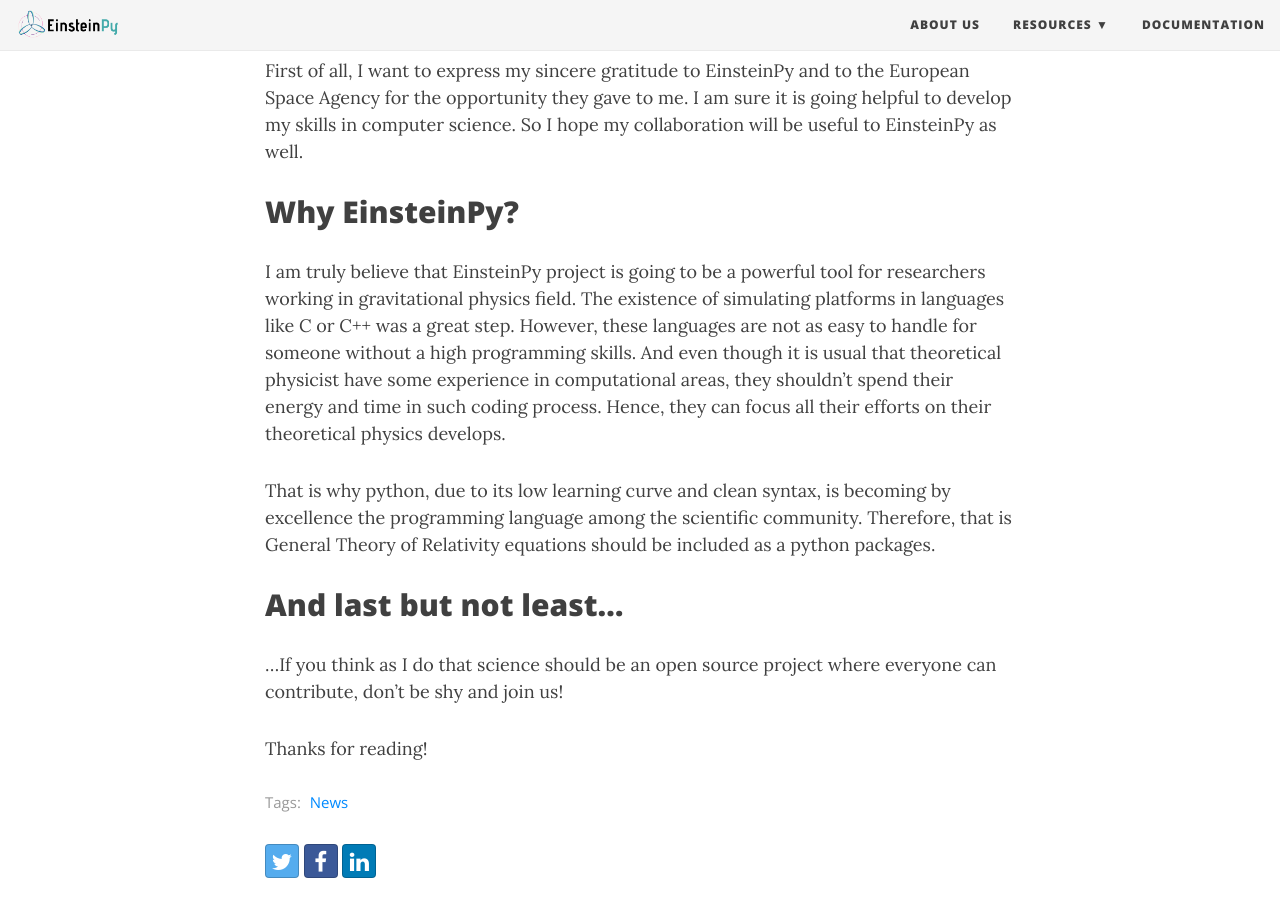
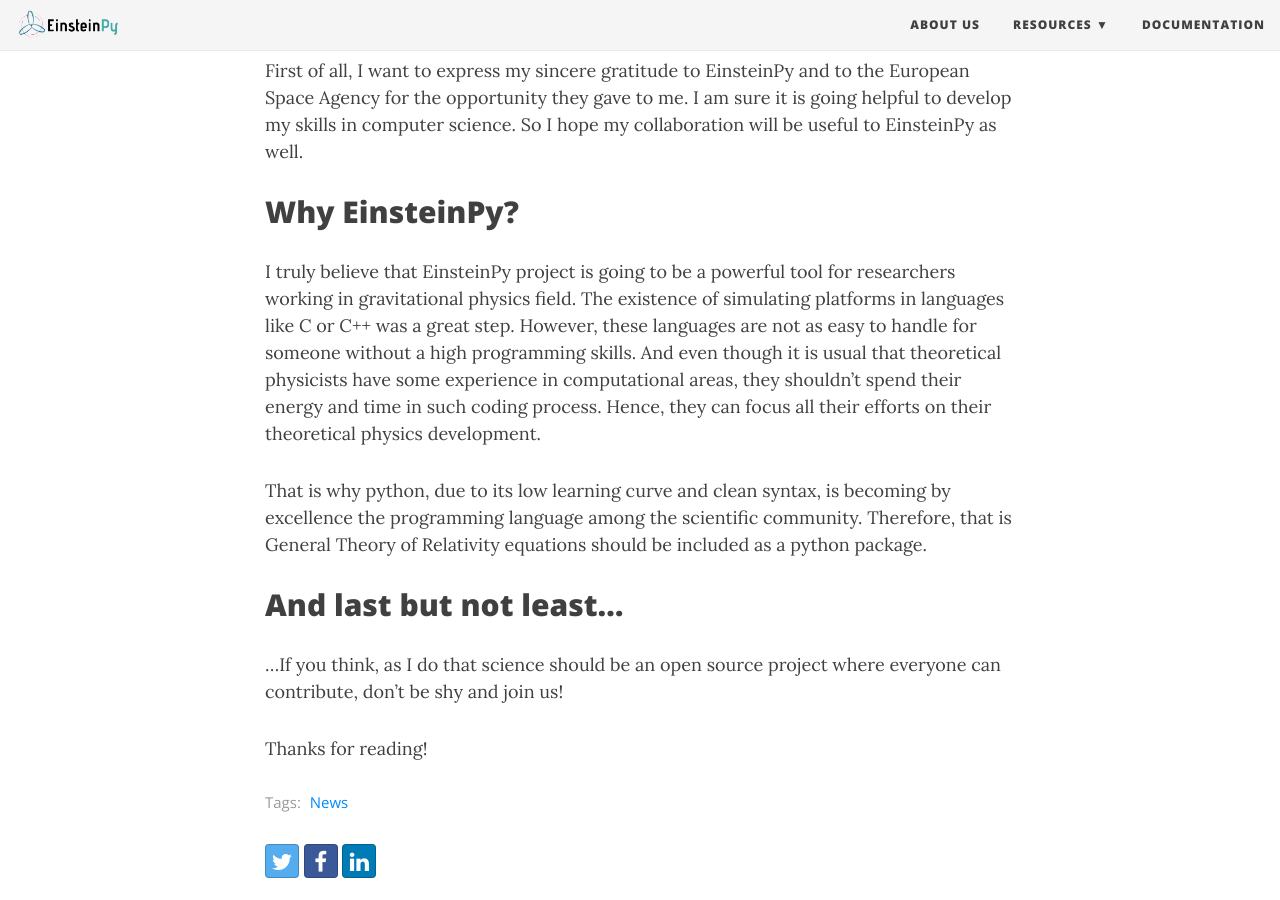
Before and after one commit to einsteinpy/blog.einsteinpy.org, a Jekyll site: the page built from _posts/2019-05-29-Student-SOCIS-2019.md, in a window 1280 px wide and 900 px high, scrolled down 491 px. Built offline with Jekyll 4.4.1, drawn with Linux system fonts in a browser that asks for light colours; nearby versions of some CDN libraries; some of the changed text lies outside the part shown.

```diff
--- a/_posts/2019-05-29-Student-SOCIS-2019.md
+++ b/_posts/2019-05-29-Student-SOCIS-2019.md
@@ -16,16 +16,15 @@
 I am sure it is going helpful to develop my skills in computer science. So I hope my collaboration will be useful to EinsteinPy as well.
 
 ##  Why EinsteinPy?
-I am truly believe that EinsteinPy project is going to be a powerful tool for researchers working in gravitational physics field.
+I truly believe that EinsteinPy project is going to be a powerful tool for researchers working in gravitational physics field.
 The existence of simulating platforms in languages like C or C++ was a great step.
-However, these languages are not as easy to handle for someone without a high programming skills. And even though it is usual that theoretical
-physicist have some experience in computational areas, they shouldn't spend their energy and time in such coding process.
-Hence, they can focus all their efforts on their theoretical physics develops.
+However, these languages are not as easy to handle for someone without a high programming skills. And even though it is usual that theoretical physicists have some experience in computational areas, they shouldn't spend their energy and time in such coding process.
+Hence, they can focus all their efforts on their theoretical physics development.
 
 That is why python, due to its low learning curve and clean syntax, is becoming by excellence the programming language among the scientific community.
-Therefore, that is General Theory of Relativity equations should be included as a python packages.
+Therefore, that is General Theory of Relativity equations should be included as a python package.
 
 ##  And last but not least...
-...If you think as I do that science should be an open source project where everyone can contribute, don't be shy and join us!
+...If you think, as I do that science should be an open source project where everyone can contribute, don't be shy and join us!
 
 Thanks for reading!
```
Also changed, not shown: other parts of _posts/2019-05-29-Student-SOCIS-2019.md (+1 -1 lines).
